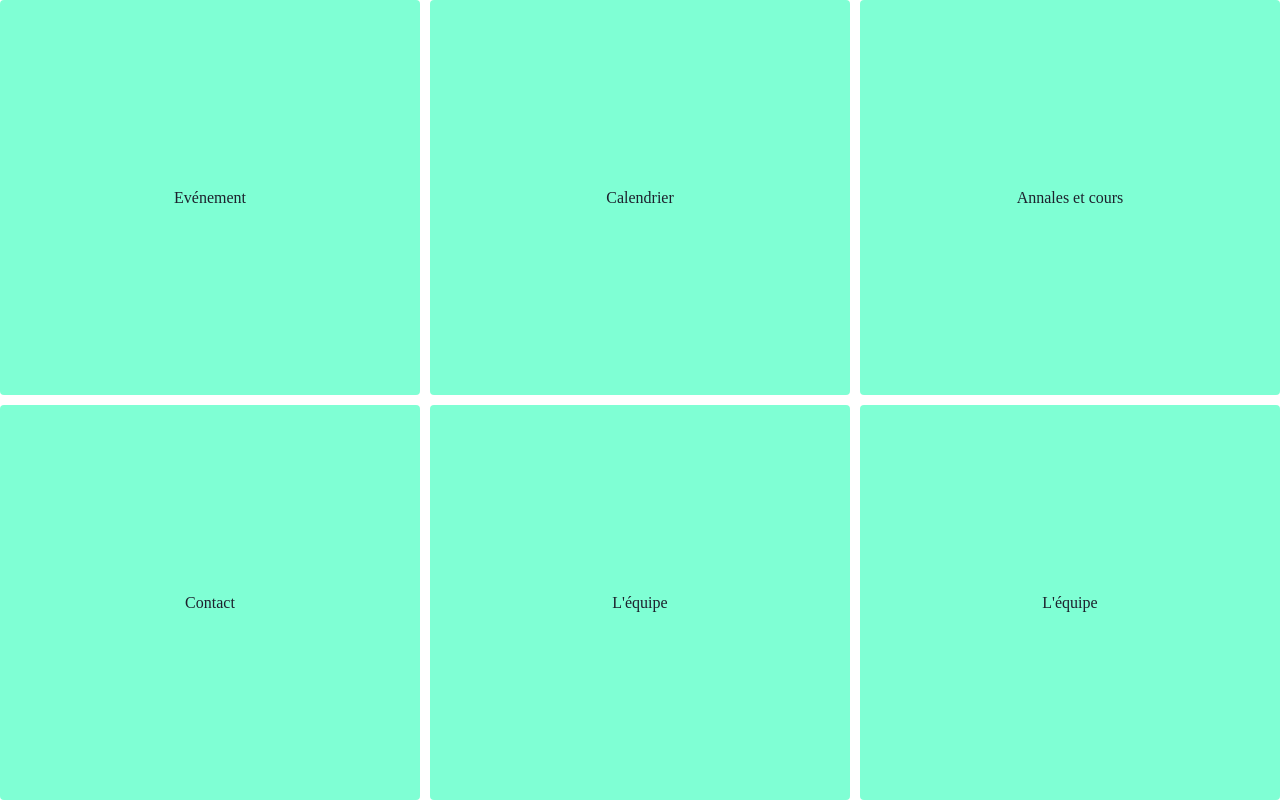
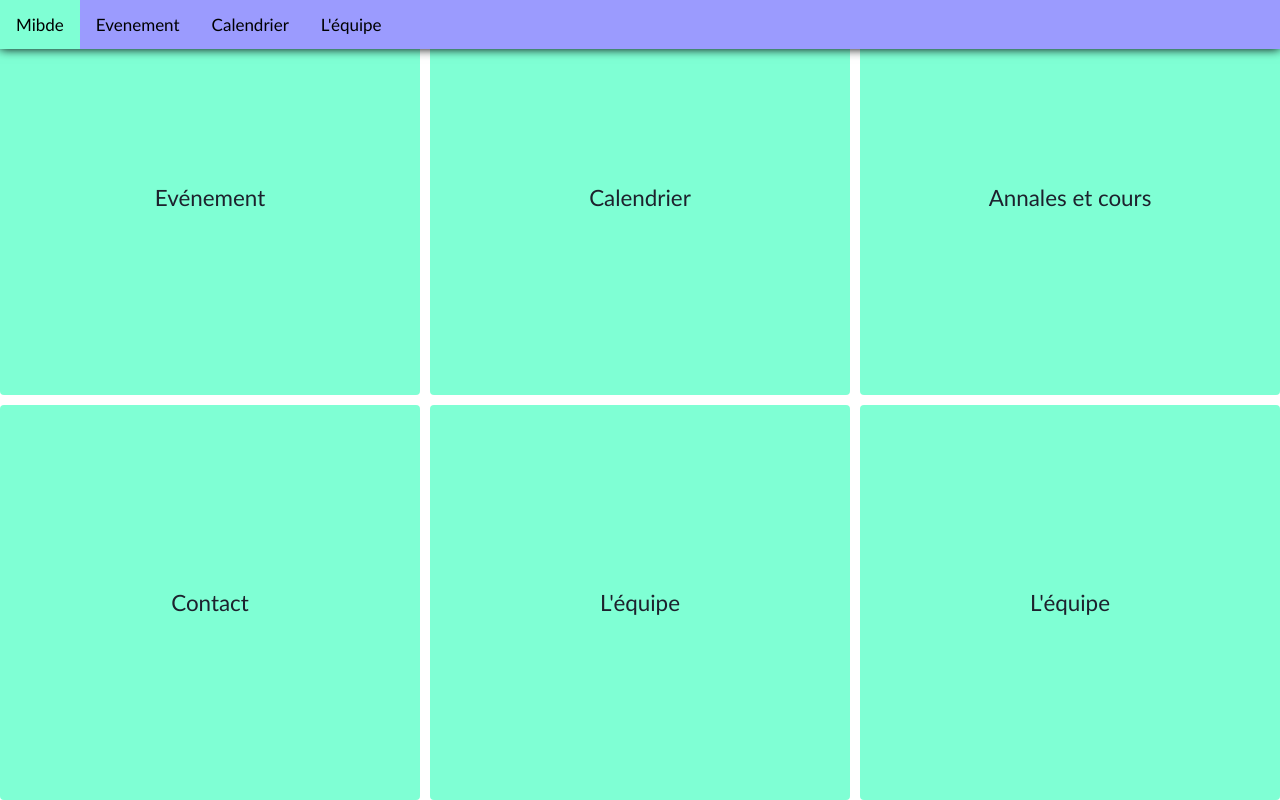
Before and after one commit to Mibde/mibde.fr, a plain HTML site: page index.html in a window 1280 px wide. Drawn offline with Linux system fonts and the light colour scheme.

Commit message:
better style

```diff
--- a/index.html
+++ b/index.html
@@ -43,37 +43,37 @@
     }
     .flexbox {
         width: 100vw;
-        height: 100%;
         display: flex;
         justify-content: center;
         align-items: center;
+        height: 100%;
+
     }
 
     .topic {
-        /*width: 600px;*/
+        font-size: 1.4rem;
         background-color: aquamarine;
         border-radius: 4px;
         display: flex;
         justify-content: center;
         align-items: center;
     }
+    .conteneur div:hover {
+        /*border-bottom: 10px solid blueviolet;
+        border-left: 10px solid blueviolet;*/
+        background-color: blueviolet;
+        color: whitesmoke;
+    }
 
-    body {
-        margin: 0;
-        padding: 0;
-        color: #1d212d;
-        width: 100vw;
-        height: 100vh;
-    }
+
     .topnav {
-        display: none;
         width : 100vw;
         max-width: 100%;
         top:0;
-        /*position: fixed;*/
+        position: fixed;
         z-index: 2;
         overflow: hidden;
-        background-color: blue;
+        background-color: #9b9bfe;
         box-shadow: 0 0 10px 0 black;
     }
 
@@ -87,11 +87,19 @@
         font-size: 17px;
     }
     .active {
-      background-color: #1d212d;
+      background-color: aquamarine;
       color: white;
     }
     .topnav .icon {
       display: none;
     }
+       body {
+        margin: 0;
+        padding: 0;
+        color: #1d212d;
+        width: 100vw;
+        height: 100vh;
+        font-family: 'Trebuchet MS', 'Lucida Sans Unicode', 'Lucida Grande', 'Lucida Sans', Arial, sans-serif;
+    }
     </style>
 </html>
```
